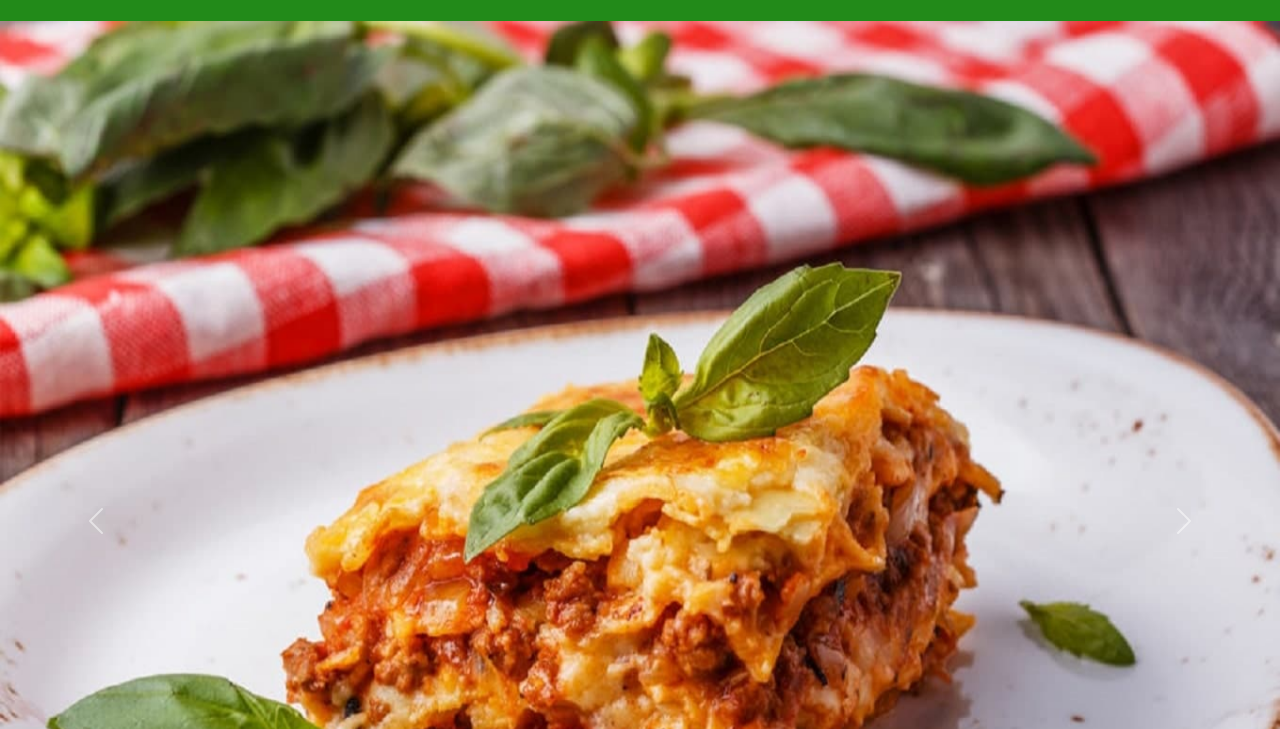
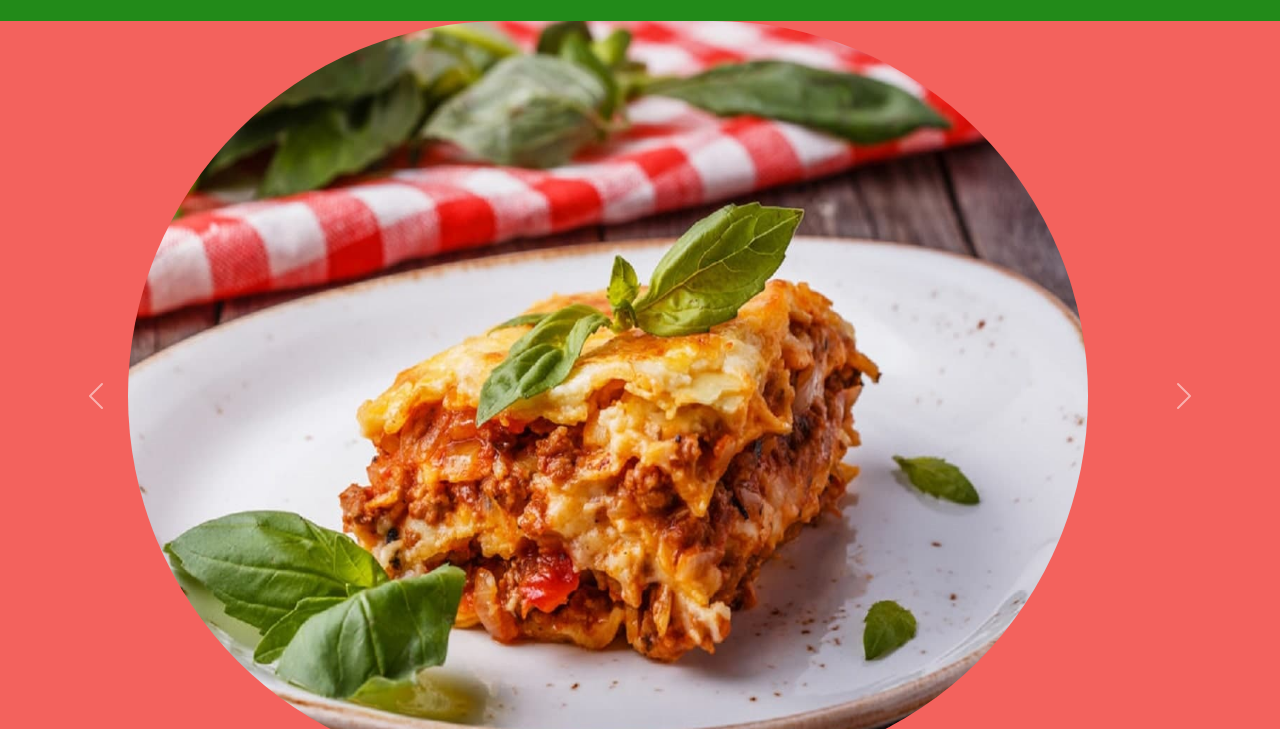
Before and after one commit to GabrielPetreli/ItalianHouse, a plain HTML site: page index.html in a window 1280 px wide. Shown: the part 67-796 px from the top of the page. Drawn offline with nearby package versions, Linux system fonts and the light colour scheme; a web font is replaced by a local one.

Commit message:
Modificando arquivo CSS

```diff
--- a/main.css
+++ b/main.css
@@ -26,8 +26,10 @@ body {
 }
 
 .carousel-item img {
-    width: 100%;
-    height: 1000px;
+    width: 75%;
+    height: 750px;
+    margin-left: 10%;
+    border-radius: 1000px;
 }
 
 .section-title {
```
